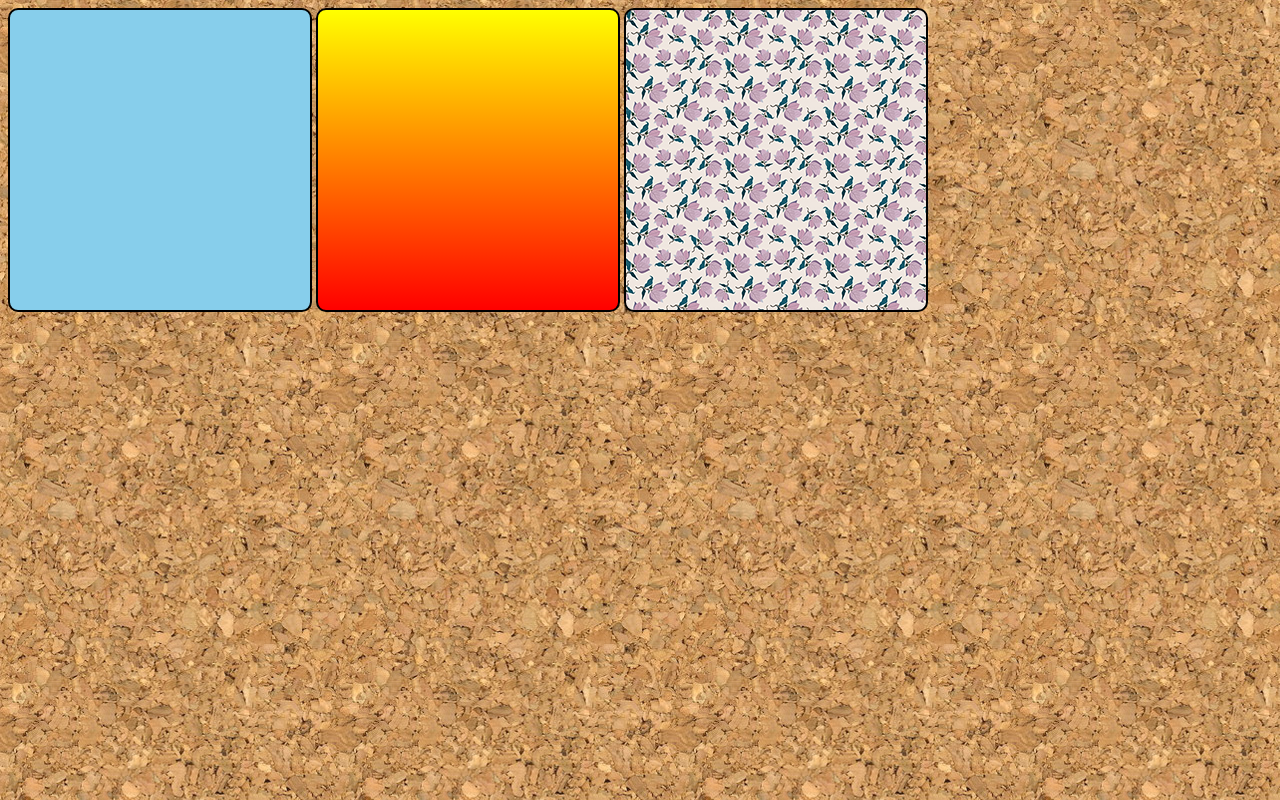
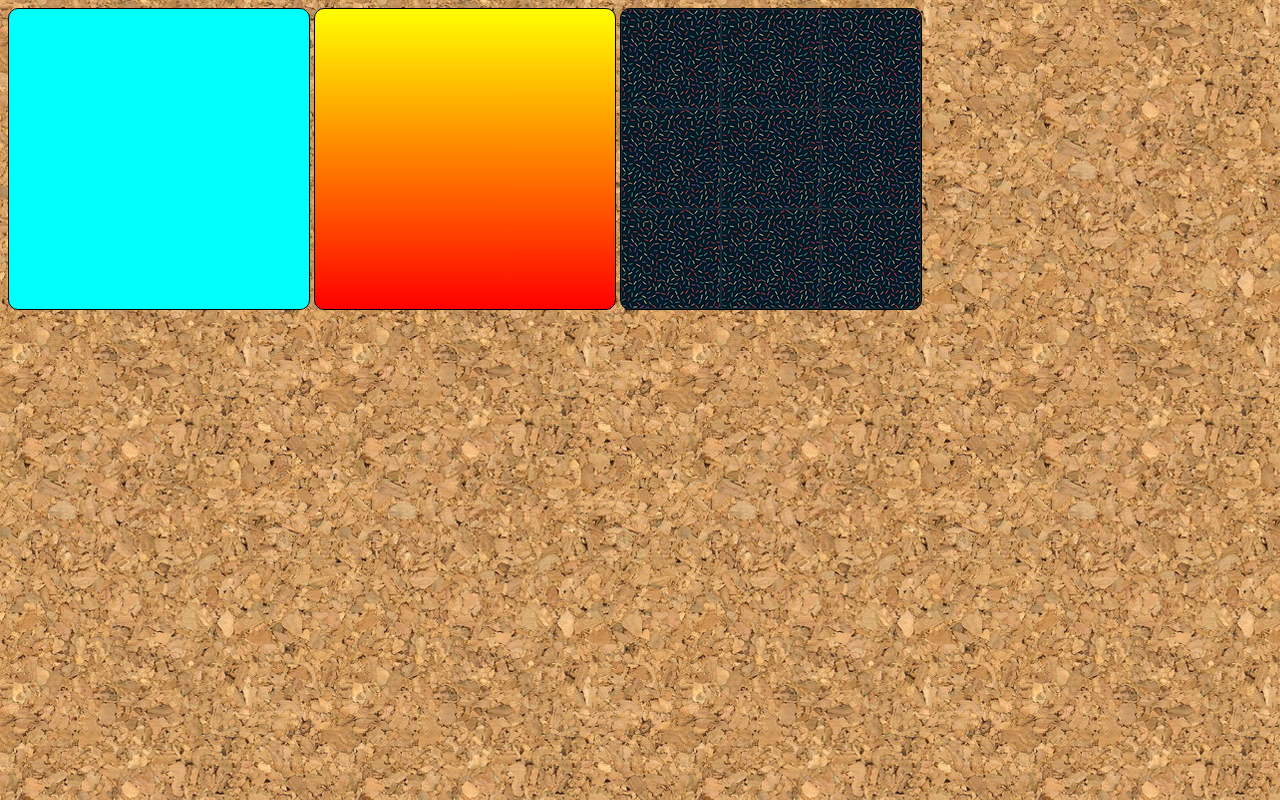
Before and after one commit to AndreAlbuqerque/Projeto3, a plain HTML site: page fundo001.html in a window 1280 px wide. Drawn offline with Linux system fonts and the light colour scheme.

Commit message:
alteraçoes

```diff
--- a/fundo001.html
+++ b/fundo001.html
@@ -4,7 +4,31 @@
     <meta charset="UTF-8">
     <meta name="viewport" content="width=device-width, initial-scale=1.0">
     <title>Document</title>
-    <link rel="stylesheet" href="style.css">
+    <style>
+        body {
+            background-image: url(imagens/wallpaper001.jpg);
+        }
+        div.quadrado {
+            display: inline-block;
+            border: 1px solid black;
+            border-radius: 10px;
+            background-color: darkgrey;
+            width: 300px;
+            height: 300px;
+        }
+        div#q1 {
+            background-color: aqua;
+
+        }
+        div#q2 {
+            background-image: linear-gradient(to bottom, yellow, red);
+
+        }
+        div#q3 {
+            background-image: url(imagens/pattern001.png);
+
+        }
+    </style>
 </head>
 <body>
     <div class="quadrado" id="q1">
```
Also changed, not shown: fundo003.html (added, +44 -0 lines).
